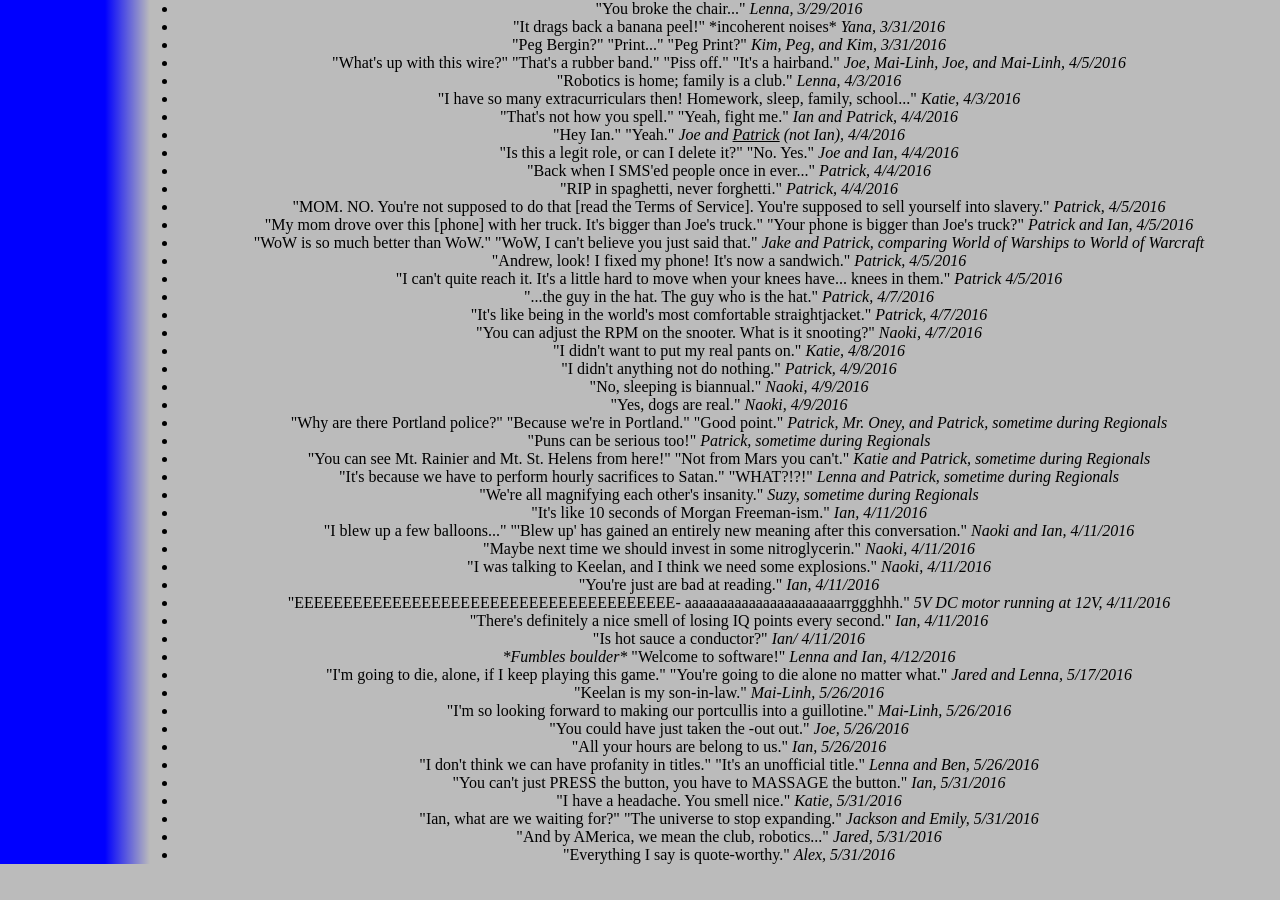
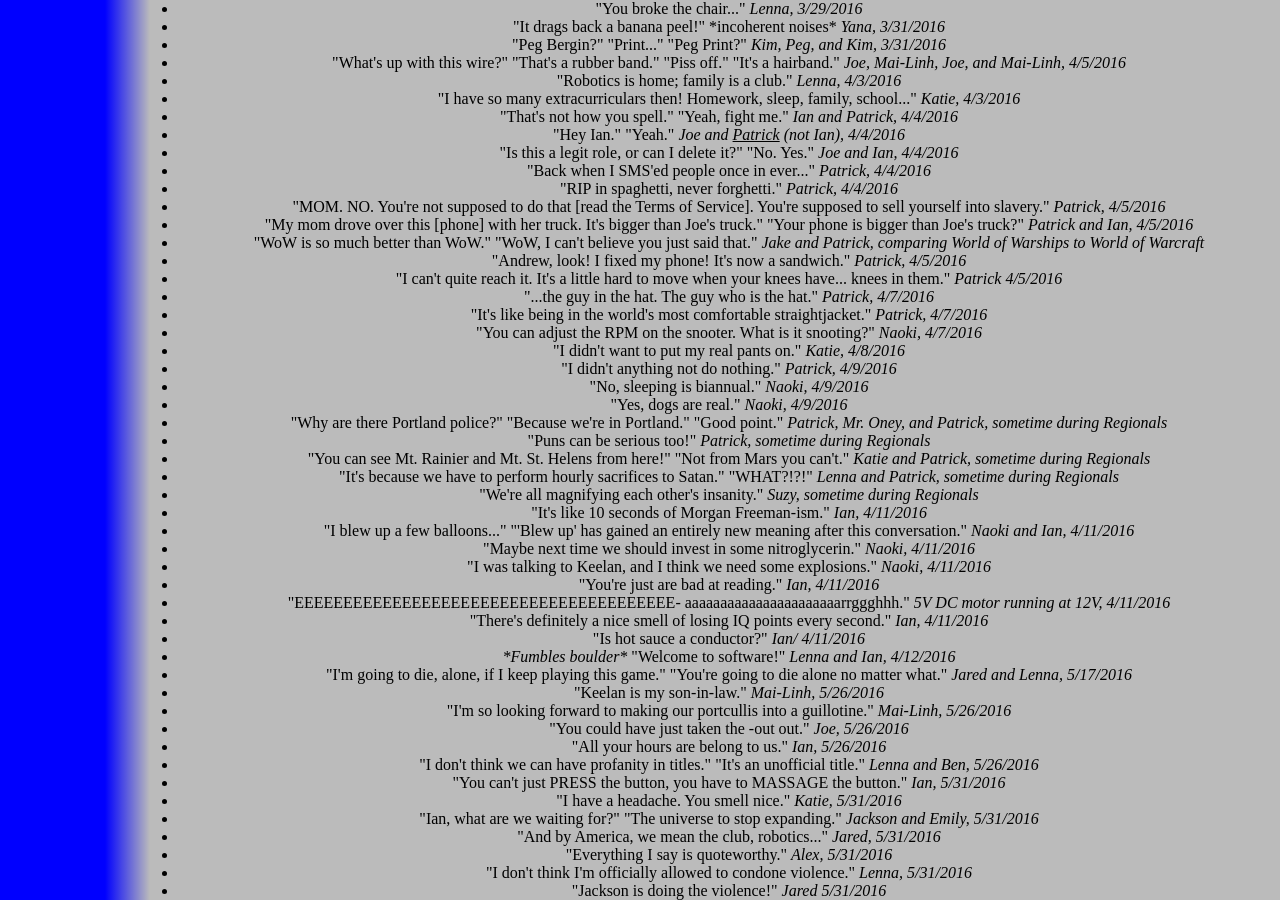
Before and after one commit to katiebugmoon/FRC4131.github.io, a Jekyll site: the page built from media/2016/quotes.html, in a window 1280 px wide and 900 px high, scrolled down 2626 px. Built offline with Jekyll 4.4.1, drawn with Linux system fonts in a browser that asks for light colours; nearby versions of some CDN libraries; before the commit the page ends 3490 px from its top, so only the background shows below that.

Commit message:
Update quotes.html

```diff
--- a/media/2016/quotes.html
+++ b/media/2016/quotes.html
@@ -185,6 +185,8 @@ title: Build Season 2016 Quotes
 	<li>"You can't just PRESS the button, you have to MASSAGE the button." <i>Ian, 5/31/2016</i></li>
 	<li>"I have a headache. You smell nice." <i>Katie, 5/31/2016</i></li>
 	<li>"Ian, what are we waiting for?" "The universe to stop expanding." <i>Jackson and Emily, 5/31/2016</i></li>
-	<li>"And by AMerica, we mean the club, robotics..." <i>Jared, 5/31/2016</i></li>
-	<li>"Everything I say is quote-worthy." <i>Alex, 5/31/2016</i></li>
+	<li>"And by America, we mean the club, robotics..." <i>Jared, 5/31/2016</i></li>
+	<li>"Everything I say is quoteworthy." <i>Alex, 5/31/2016</i></li>
+	<li>"I don't think I'm officially allowed to condone violence." <i>Lenna, 5/31/2016</i></li>
+	<li>"Jackson is doing the violence!" <i>Jared 5/31/2016</i></li>
 </ul><center>
```
